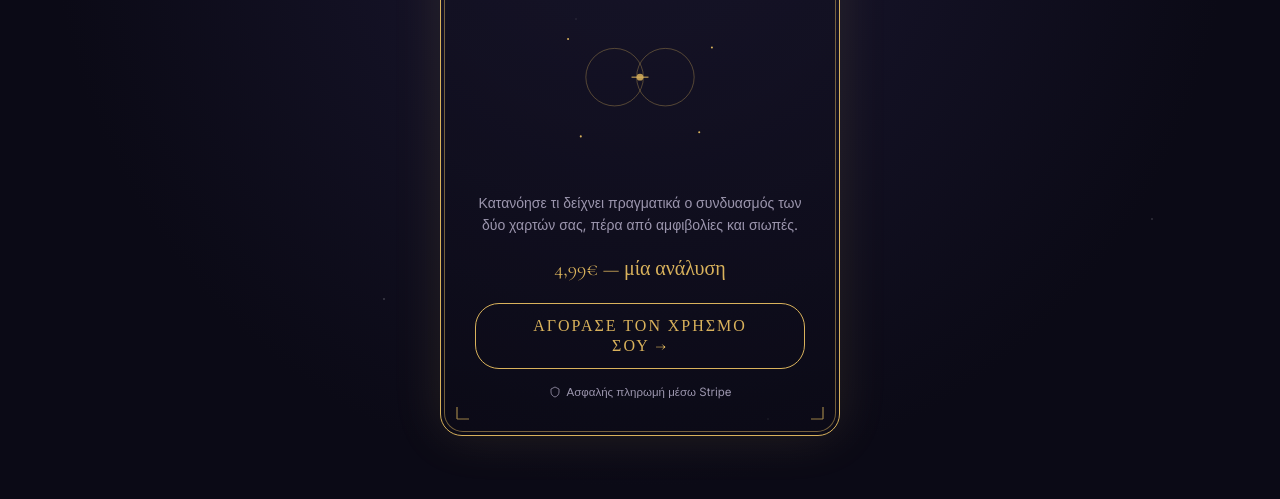
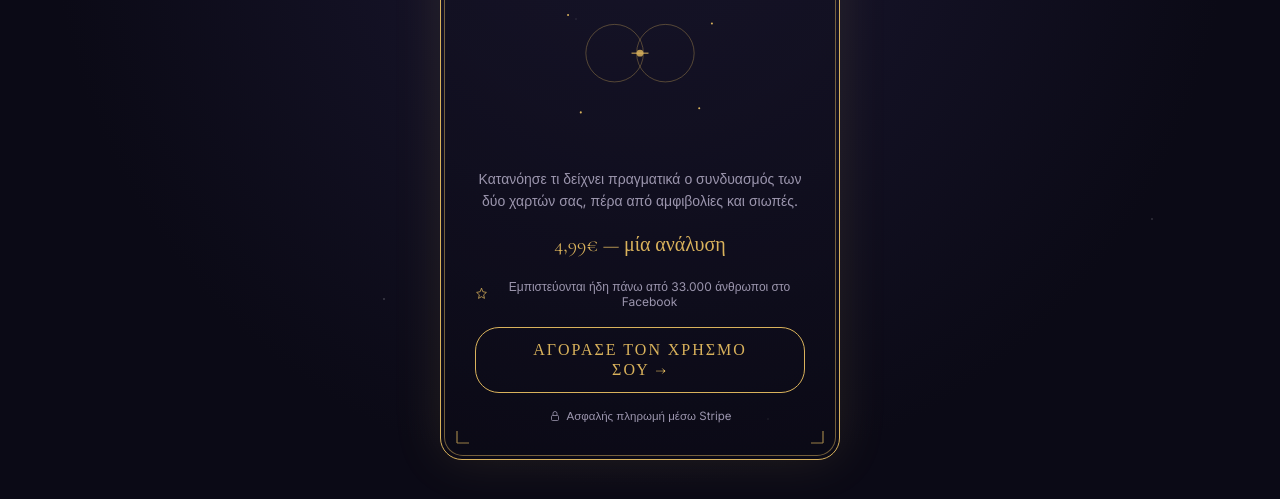
Before and after one commit to MANTEION99/XRISMOS, a plain HTML site: page symvatotita-tool-agora.html in a window 1280 px wide. Shown: the part 261-760 px from the top of the page. Drawn offline with nearby package versions, Linux system fonts and the light colour scheme.

Commit message:
Enhance trust indicators and payment security display
Added trust line section with trust indicators and updated payment security icon.

```diff
--- a/symvatotita-tool-agora.html
+++ b/symvatotita-tool-agora.html
@@ -70,6 +70,11 @@
     font-family:'Cormorant Garamond',serif; font-size:20px; color:var(--gold);
     margin:0 0 22px;
   }
+  .trust-line{
+    font-size:12px; color:var(--muted); margin:0 0 18px;
+    display:flex; align-items:center; justify-content:center; gap:6px;
+  }
+  .trust-line svg{ width:13px; height:13px; flex-shrink:0; color:var(--gold); }
   .enter-btn{
     display:inline-block; padding:12px 38px;
     background:transparent; border:1px solid var(--gold);
@@ -200,9 +205,10 @@
 
     <p class="sub">Κατανόησε τι δείχνει πραγματικά ο συνδυασμός των δύο χαρτών σας, πέρα από αμφιβολίες και σιωπές.</p>
     <p class="price-line">4,99€ — μία ανάλυση</p>
+    <p class="trust-line"><svg viewBox="0 0 24 24" fill="none"><path d="M12 2l2.4 6.6L21 10l-5 4.4 1.5 6.6L12 17.8 6.5 21l1.5-6.6L3 10l6.6-1.4z" stroke="currentColor" stroke-width="1.4"/></svg>Εμπιστεύονται ήδη πάνω από 33.000 άνθρωποι στο Facebook</p>
     <div class="enter-btn" id="enterBtn">Αγόρασε τον χρησμό σου →</div>
     <div class="secure-note">
-      <svg viewBox="0 0 24 24" fill="none"><path d="M12 2L4 6v6c0 5 3.4 8.7 8 10 4.6-1.3 8-5 8-10V6l-8-4z" stroke="currentColor" stroke-width="1.6"/></svg>
+      <svg viewBox="0 0 24 24" fill="none"><rect x="5" y="11" width="14" height="10" rx="2" stroke="currentColor" stroke-width="1.6"/><path d="M8 11V7a4 4 0 0 1 8 0v4" stroke="currentColor" stroke-width="1.6"/></svg>
       Ασφαλής πληρωμή μέσω Stripe
     </div>
     <p class="pay-error" id="payError">Κάτι πήγε στραβά με την πληρωμή, δοκίμασε ξανά.</p>
```
